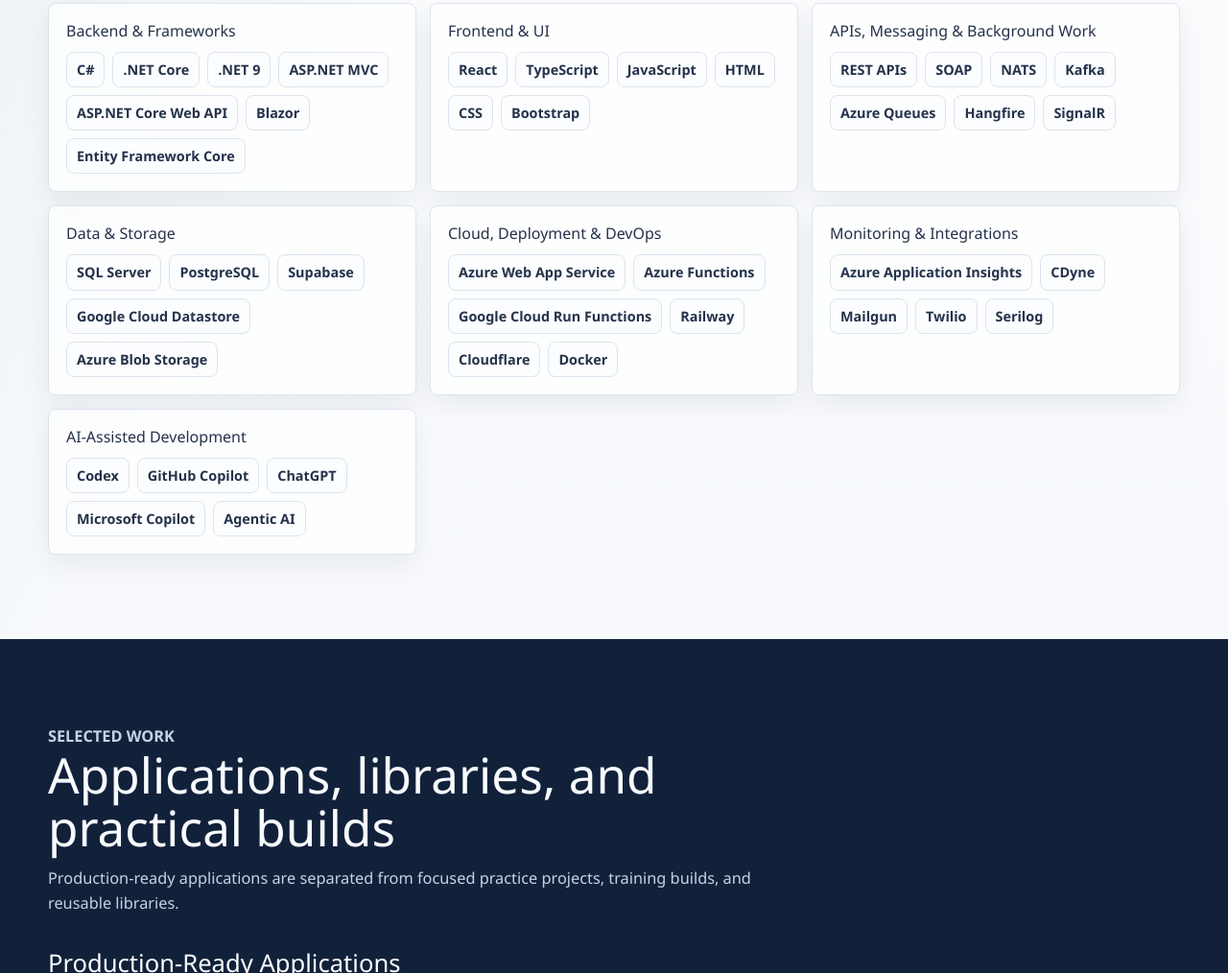
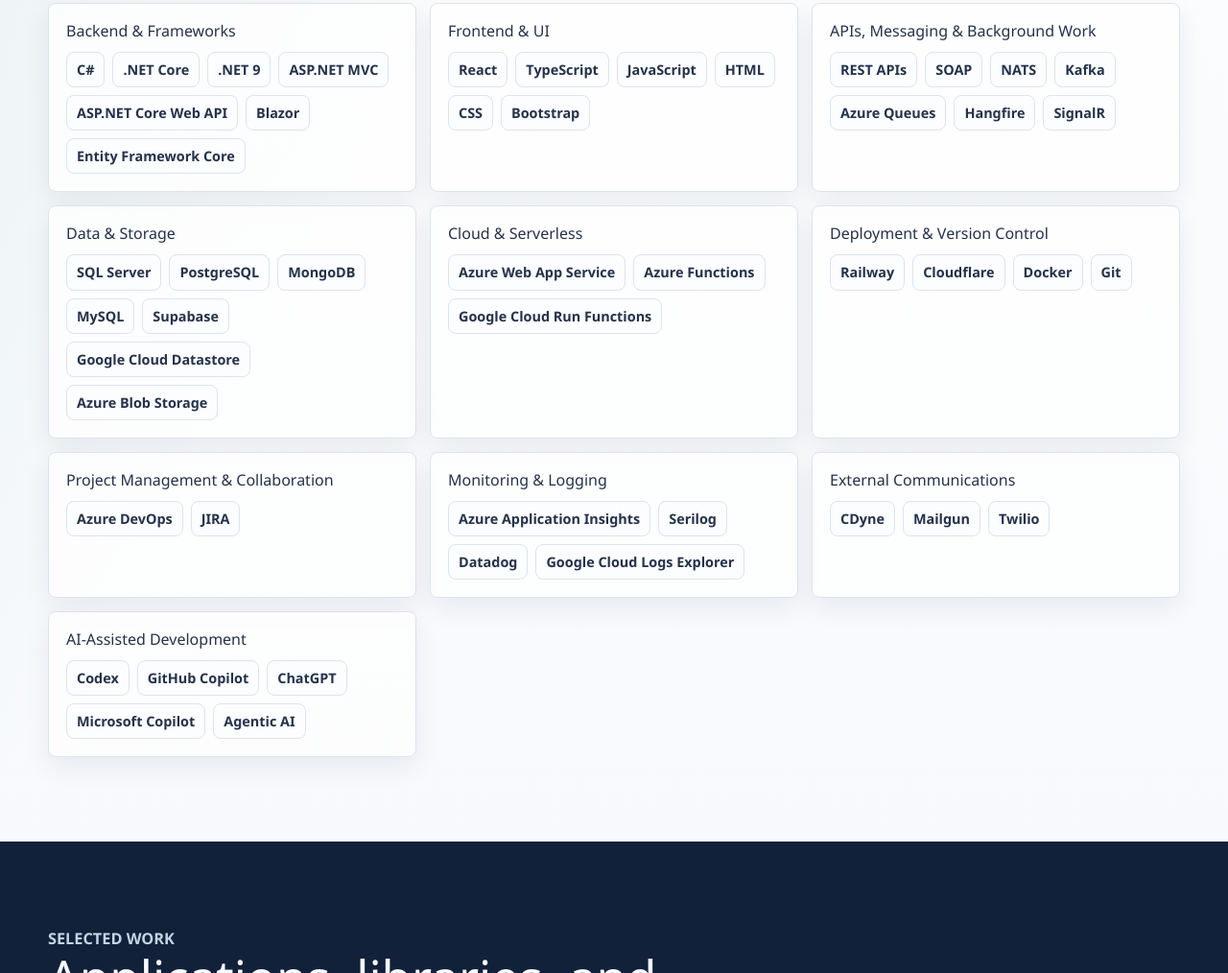
Before and after one commit to jivenlans/jivenlans.github.io, a plain HTML site: page index.html in a window 1280 px wide. Shown: the part 871-1885 px from the top of the page at 96% size. Drawn offline with Linux system fonts and the light colour scheme.

Commit message:
Added skills

```diff
--- a/index.html
+++ b/index.html
@@ -118,30 +118,52 @@
                         <div class="skill-list">
                             <span>SQL Server</span>
                             <span>PostgreSQL</span>
+                            <span>MongoDB</span>
+                            <span>MySQL</span>
                             <span>Supabase</span>
                             <span>Google Cloud Datastore</span>
                             <span>Azure Blob Storage</span>
                         </div>
                     </section>
                     <section class="skill-category" aria-labelledby="cloudSkillsTitle">
-                        <h3 id="cloudSkillsTitle">Cloud, Deployment & DevOps</h3>
+                        <h3 id="cloudSkillsTitle">Cloud & Serverless</h3>
                         <div class="skill-list">
                             <span>Azure Web App Service</span>
                             <span>Azure Functions</span>
                             <span>Google Cloud Run Functions</span>
+                        </div>
+                    </section>
+                    <section class="skill-category" aria-labelledby="devopsSkillsTitle">
+                        <h3 id="devopsSkillsTitle">Deployment & Version Control</h3>
+                        <div class="skill-list">
                             <span>Railway</span>
                             <span>Cloudflare</span>
                             <span>Docker</span>
+                            <span>Git</span>
+                        </div>
+                    </section>
+                    <section class="skill-category" aria-labelledby="collaborationSkillsTitle">
+                        <h3 id="collaborationSkillsTitle">Project Management & Collaboration</h3>
+                        <div class="skill-list">
+                            <span>Azure DevOps</span>
+                            <span>JIRA</span>
                         </div>
                     </section>
                     <section class="skill-category" aria-labelledby="monitoringSkillsTitle">
-                        <h3 id="monitoringSkillsTitle">Monitoring & Integrations</h3>
+                        <h3 id="monitoringSkillsTitle">Monitoring & Logging</h3>
                         <div class="skill-list">
                             <span>Azure Application Insights</span>
+                            <span>Serilog</span>
+                            <span>Datadog</span>
+                            <span>Google Cloud Logs Explorer</span>
+                        </div>
+                    </section>
+                    <section class="skill-category" aria-labelledby="integrationSkillsTitle">
+                        <h3 id="integrationSkillsTitle">External Communications</h3>
+                        <div class="skill-list">
                             <span>CDyne</span>
                             <span>Mailgun</span>
                             <span>Twilio</span>
-                            <span>Serilog</span>
                         </div>
                     </section>
                     <section class="skill-category" aria-labelledby="aiSkillsTitle">
```
